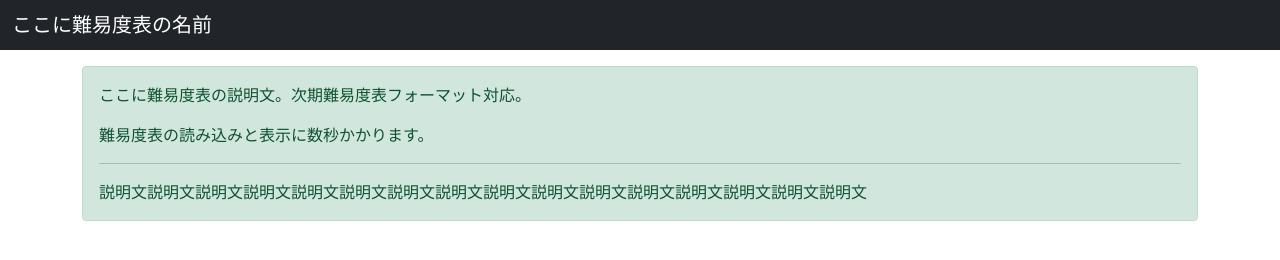
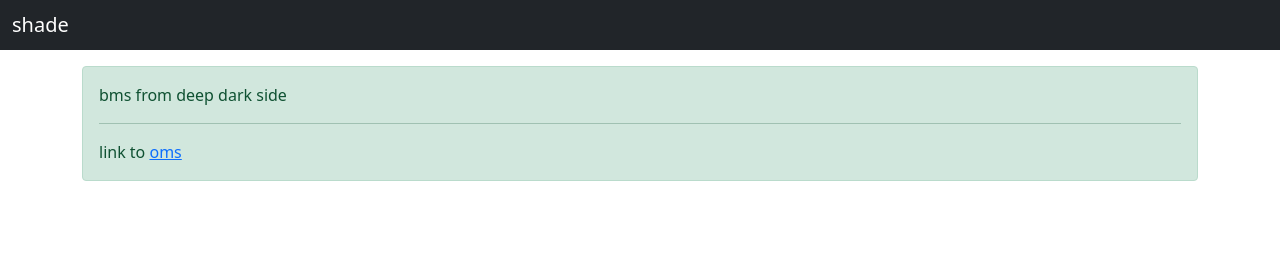
Before and after one commit to sateliera/shade, a plain HTML site: page index.html in a window 1280 px wide. Drawn offline with nearby package versions, Linux system fonts and the light colour scheme; no server answers.

Commit message:
Update index.html

```diff
--- a/index.html
+++ b/index.html
@@ -2,7 +2,7 @@
 <html lang="ja">
 
 <head>
-    <title>ここに難易度表の名前</title>
+    <title>shade</title>
     <meta charset="UTF-8">
     <meta http-equiv="X-UA-Compatible" content="IE=edge">
     <meta name="viewport" content="width=device-width, initial-scale=1.0">
@@ -19,7 +19,7 @@
     <header class="mb-3">
         <nav class="navbar navbar-dark bg-dark">
             <div class="container-fluid">
-                <span class="navbar-brand mb-0 h1">ここに難易度表の名前</span>
+                <span class="navbar-brand mb-0 h1">shade</span>
             </div>
         </nav>
     </header>
@@ -27,10 +27,10 @@
     <div class="container">
 
         <div class="alert alert-success mb-3" role="alert">
-            <p>ここに難易度表の説明文。次期難易度表フォーマット対応。</p>
-            <p>難易度表の読み込みと表示に数秒かかります。</p>
+            <p>bms from deep dark side</p>
+            <p></p>
             <hr>
-            <p class="mb-0">説明文説明文説明文説明文説明文説明文説明文説明文説明文説明文説明文説明文説明文説明文説明文説明文</p>
+            <p class="mb-0">link to <a href="https://sateliera.github.io/oms/">oms</a></p>
         </div>
 
 
```
